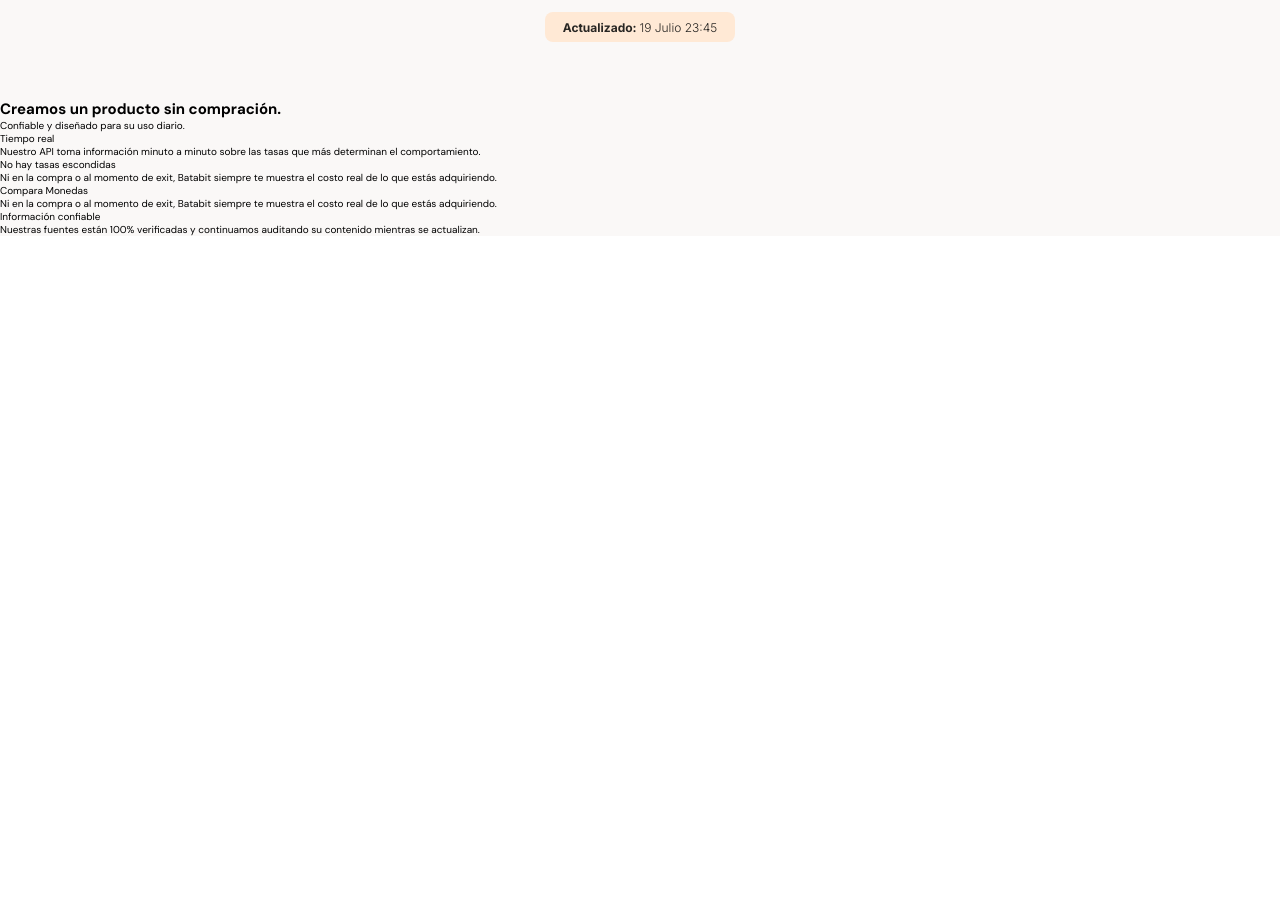
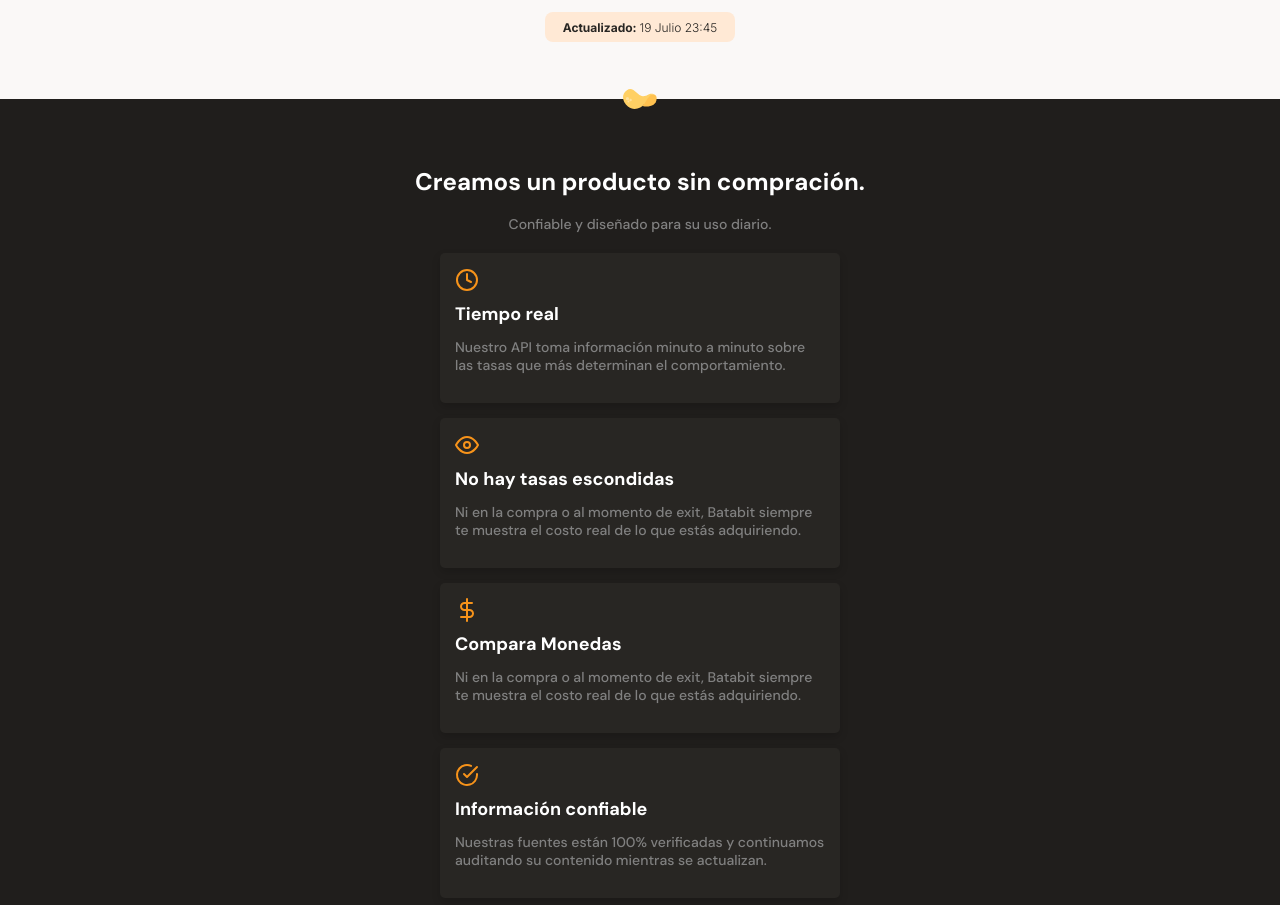
Before and after one commit to luisgonzalez2001/Curso-MobileFirst, a plain HTML site: page index.html in a window 1280 px wide. Shown: the part 1057-1962 px from the top of the page. Before the commit the page ends 1293 px from the top, so only its background shows below. Drawn offline with Linux system fonts and the light colour scheme.

Commit message:
Se finalizo la seccion de 'Beneficios'

```diff
--- a/style.css
+++ b/style.css
@@ -280,3 +280,101 @@ main {
     background-position: center;
     background-size: contain;
 }
+
+.main-product-detail {
+    position: relative;
+    width: 100%;
+    height: auto;
+    padding: 20px 10px;
+    background-color: var(--black);
+}
+
+.main-product-detail .product-detail--batata-logo {
+    position: absolute;
+    width: 40px;
+    height: 20px;
+    top: -10px;
+    left: calc(50% - 20px);
+    background-image: url('./assets/icons/papa.svg');
+    background-repeat: no-repeat;
+    background-position: center;
+    background-size: contain;
+}
+
+.main-product-detail .product-detail--title {
+    width: 90%;
+    height: auto;
+    min-width: 288px;
+    margin: 0 auto;
+    margin-top: 50px;
+    text-align: center;
+}
+
+.product-detail--title h2 {
+    margin-bottom: 20px;
+    font-size: 2.4rem;
+    font-weight: bold;
+    line-height: 2.6rem;
+    color: var(--just-white);
+}
+
+.product-detail--title p {
+    margin-bottom: 20px;
+    font-size: 1.4rem;
+    font-weight: 500;
+    line-height: 1.8rem;
+    color: #808080;
+}
+
+.product-detail--card {
+    width: 90%;
+    height: 150px;
+    min-width: 288px;
+    max-width: 400px;
+    margin: 15px auto;
+    padding: 15px;
+    background-color: var(--warm-black);
+    border-radius: 5px;
+    box-shadow: 0 4px 8px rgba(0, 0, 0, 0.16);
+}
+
+.product-detail--card span {
+    display: inline-block;
+    width: 24px;
+    height: 24px;
+    margin-bottom: 10px;
+    background-position: center;
+    background-repeat: no-repeat;
+    background-size: cover;
+}
+
+.product-card-title {
+    margin-bottom: 15px;
+    font-size: 1.8rem;
+    font-weight: bold;
+    line-height: 1.8rem;
+    color: var(--just-white);
+}
+
+.product-card-body {
+    font-size: 1.4rem;
+    font-weight: 500;
+    line-height: 1.8rem;
+    color: #808080;
+}
+
+.clock {
+    background-image: url('./assets/icons/clock.svg');
+}
+
+.eye {
+    background-image: url('./assets/icons/eye.svg');
+}
+
+.dollar-sign {
+    background-image: url('./assets/icons/dollar-sign.svg');
+}
+
+.check-circle {
+    background-image: url('./assets/icons/check-circle.svg');
+}
```
